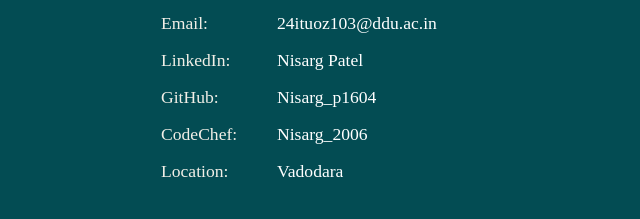
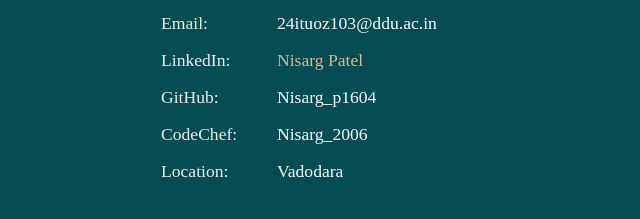
Before and after one commit to nisarg1604/Portfolio, a plain HTML site: page index.html in a window 1280 px wide. In both pictures the pointer is over the link "Nisarg Patel". Shown: the part 2142-2361 px from the top of the page, 179-819 px from the left. Drawn offline with Linux system fonts and the light colour scheme.

Commit message:
Update index.html

```diff
--- a/index.html
+++ b/index.html
@@ -238,6 +238,9 @@
         min-width: 100px;
         color: #F2EFE7;
     }
+    .contact-item a:hover{
+        color: burlywood
+    }
     #s1{
         background-color: #F2EFE7;
         padding-bottom: 80px;
```
